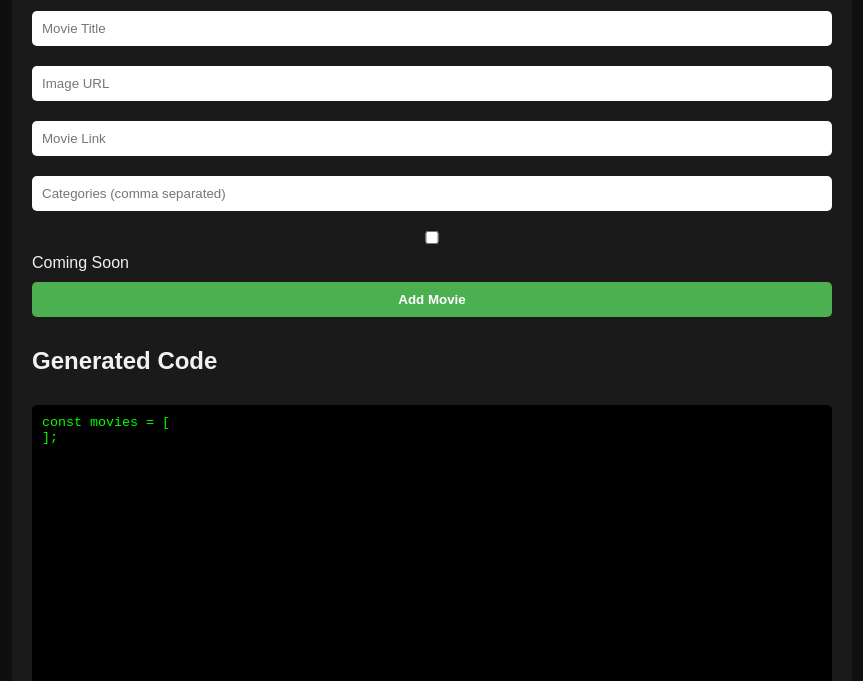
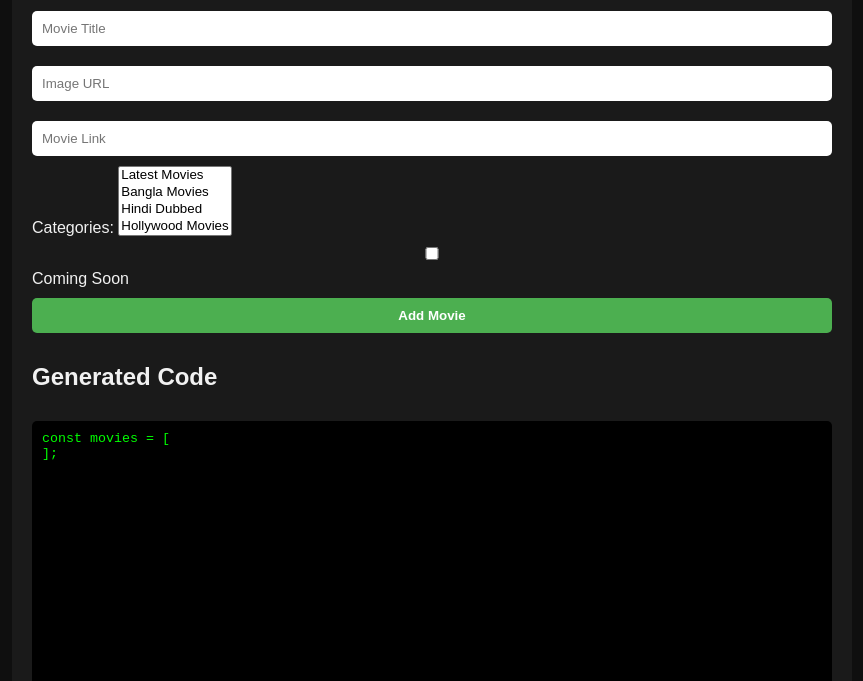
Before and after one commit to selimgazi999/mcodedetails, a plain HTML site: page index.html in a window 1280 px wide. Shown: the part 119-800 px from the top of the page, without its empty margins (208-1071 px from the left). Drawn offline with Linux system fonts and the light colour scheme.

Commit message:
Update index.html

```diff
--- a/index.html
+++ b/index.html
@@ -14,7 +14,18 @@
       <input type="text" id="title" placeholder="Movie Title" required />
       <input type="text" id="image" placeholder="Image URL" required />
       <input type="text" id="link" placeholder="Movie Link" required />
-      <input type="text" id="categories" placeholder="Categories (comma separated)" required />
+
+      <label>Categories:</label>
+      <select id="categories" multiple>
+        <option value="latestMovies">Latest Movies</option>
+        <option value="banglaMovies">Bangla Movies</option>
+        <option value="hindiDubbedMovies">Hindi Dubbed</option>
+        <option value="hollywoodMovies">Hollywood Movies</option>
+        <option value="banglaDubbedMovies">Bangla Dubbed</option>
+        <option value="tvwebseries">TV/Web Series</option>
+        <option value="animeMovie">Anime Movie</option>
+      </select>
+
       <label><input type="checkbox" id="comingSoon" /> Coming Soon</label>
       <button type="submit">Add Movie</button>
     </form>
```
